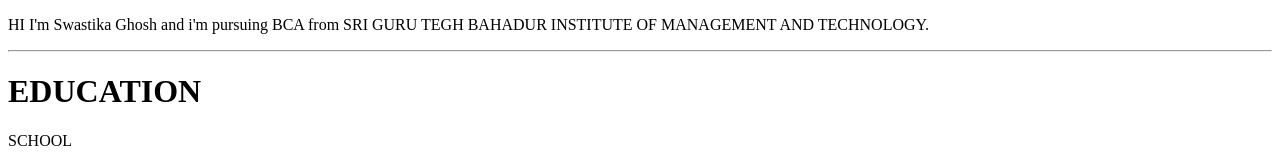
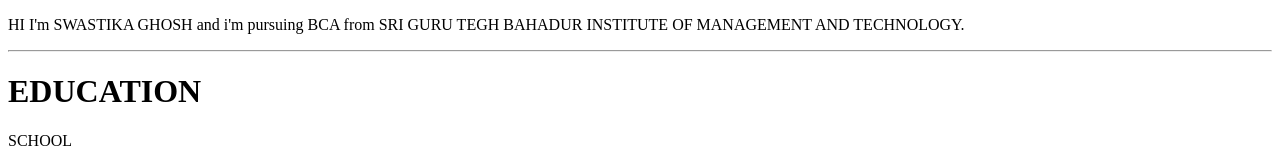
Before and after one commit to beenie-stop/RESUME, a plain HTML site: page index.html in a window 1280 px wide. Shown: the top 160 px of the page. Drawn offline with Linux system fonts and the light colour scheme.

Commit message:
Update index.html

```diff
--- a/index.html
+++ b/index.html
@@ -6,7 +6,7 @@
     <title>MY RESUME</title>
 </head>
 <body>
-    <p>HI I'm Swastika Ghosh and i'm pursuing BCA from SRI GURU TEGH BAHADUR INSTITUTE OF MANAGEMENT AND TECHNOLOGY.</p>
+    <p>HI I'm SWASTIKA GHOSH and i'm pursuing BCA from SRI GURU TEGH BAHADUR INSTITUTE OF MANAGEMENT AND TECHNOLOGY.</p>
     <hr/>
     <h1>EDUCATION</h1>
     <p>SCHOOL
```
